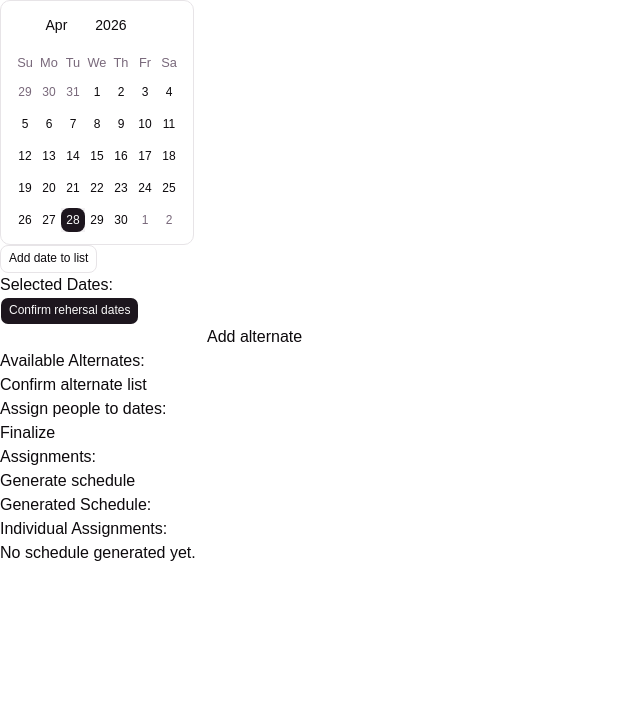
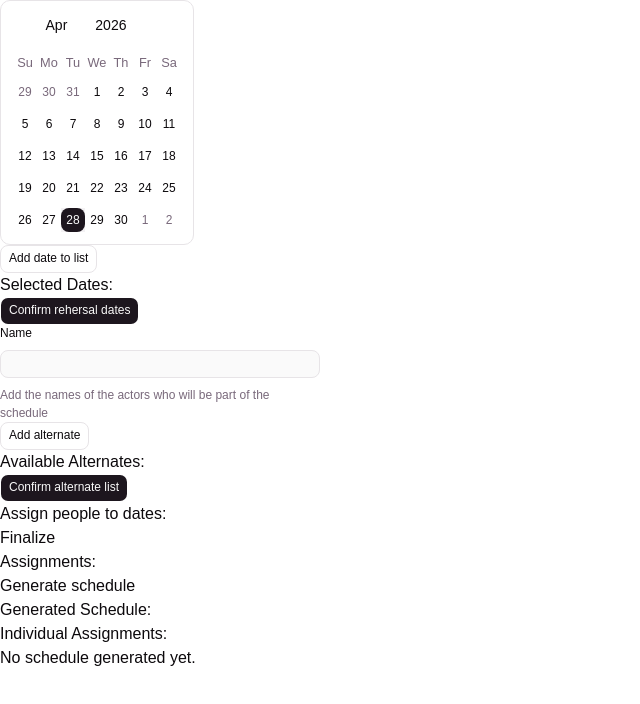
Before and after one commit to SolPistaqio/acting-scheldule, a React (Vite) app: page / in a window 1280 px wide. Shown: the top 704 px of the page, without its empty margins (0-640 px from the left). Built offline with nearby package versions, Linux system fonts and the light colour scheme; some icons are missing.

Commit message:
people pick ui

```diff
--- a/src/App.tsx
+++ b/src/App.tsx
@@ -28,7 +28,6 @@
     <div className="wrapper">
       <Calendar onFinalize={(dates) => setDates(dates)} />
       <PeoplePicker onFinalize={(people) => setPeople(people)} />
-
       <SlotAssigner people={people} dates={dates} onFinalize={setAssignments} />
       <AssignmentDisplay assignments={assignments} />
       <button onClick={() => handleGenerateSchedule()}>
--- a/src/components/PeoplePicker.tsx
+++ b/src/components/PeoplePicker.tsx
@@ -1,5 +1,15 @@
 import { useState } from "react";
 import PeopleDisplay from "./PeopleDisplay";
+
+import {
+  Field,
+  FieldDescription,
+  FieldGroup,
+  FieldLabel,
+  FieldSet,
+} from "@/components/ui/field"
+import { Input } from "@/components/ui/input"
+import { Button } from "./ui/button";
 
 const MAX_ALTERNATES = 3;
 
@@ -14,26 +24,49 @@
   return (
     <div>
       <div className="section">
-        <input
-          type="text"
-          value={currentAlternate}
-          onChange={(e) => setCurrentAlternate(e.target.value)}
-        />
-        <button
+        <FieldSet className="w-full max-w-xs">
+          <FieldGroup>
+            <Field>
+              <FieldLabel htmlFor="username">Name</FieldLabel>
+              <Input
+                id="username"
+                type="text"
+                value={currentAlternate}
+                onChange={(e) => setCurrentAlternate(e.target.value)}
+                onKeyDown={(e) => {
+                  if (e.key === "Enter") {
+                    e.preventDefault()
+                    if (currentAlternate.trim() === "") return
+                    if (alternates.length >= MAX_ALTERNATES) return
+                    if (alternates.includes(currentAlternate)) return
+                    setAlternates([...alternates, currentAlternate])
+                    setCurrentAlternate("")
+                  }
+                }}
+              />
+              <FieldDescription>
+                Add the names of the actors who will be part of the schedule
+              </FieldDescription>
+            </Field>
+          </FieldGroup>
+        </FieldSet>
+        <Button
+          variant="outline"
           onClick={() => {
-            if (currentAlternate.trim() === "") return;
-            if (alternates.length >= MAX_ALTERNATES) return;
-            if (alternates.includes(currentAlternate)) return;
-            setAlternates([...alternates, currentAlternate]);
-            setCurrentAlternate("");
-          }}>
+            if (currentAlternate.trim() === "") return
+            if (alternates.length >= MAX_ALTERNATES) return
+            if (alternates.includes(currentAlternate)) return
+            setAlternates([...alternates, currentAlternate])
+            setCurrentAlternate("")
+          }}
+        >
           Add alternate
-        </button>
+        </Button>
         <PeopleDisplay people={alternates} />
       </div>
-      <button onClick={() => onFinalize(alternates)}>
+      <Button onClick={() => onFinalize(alternates)}>
         Confirm alternate list
-      </button>
+      </Button>
     </div>
-  );
+  )
 }
--- /dev/null
+++ b/src/components/ui/field.tsx
@@ -0,0 +1,236 @@
+import { useMemo } from "react"
+import { cva, type VariantProps } from "class-variance-authority"
+
+import { cn } from "@/lib/utils"
+import { Label } from "@/components/ui/label"
+import { Separator } from "@/components/ui/separator"
+
+function FieldSet({ className, ...props }: React.ComponentProps<"fieldset">) {
+  return (
+    <fieldset
+      data-slot="field-set"
+      className={cn(
+        "flex flex-col gap-4 has-[>[data-slot=checkbox-group]]:gap-3 has-[>[data-slot=radio-group]]:gap-3",
+        className
+      )}
+      {...props}
+    />
+  )
+}
+
+function FieldLegend({
+  className,
+  variant = "legend",
+  ...props
+}: React.ComponentProps<"legend"> & { variant?: "legend" | "label" }) {
+  return (
+    <legend
+      data-slot="field-legend"
+      data-variant={variant}
+      className={cn(
+        "mb-2 font-medium data-[variant=label]:text-xs/relaxed data-[variant=legend]:text-sm",
+        className
+      )}
+      {...props}
+    />
+  )
+}
+
+function FieldGroup({ className, ...props }: React.ComponentProps<"div">) {
+  return (
+    <div
+      data-slot="field-group"
+      className={cn(
+        "group/field-group @container/field-group flex w-full flex-col gap-4 data-[slot=checkbox-group]:gap-3 *:data-[slot=field-group]:gap-4",
+        className
+      )}
+      {...props}
+    />
+  )
+}
+
+const fieldVariants = cva(
+  "group/field flex w-full gap-2 data-[invalid=true]:text-destructive",
+  {
+    variants: {
+      orientation: {
+        vertical: "flex-col *:w-full [&>.sr-only]:w-auto",
+        horizontal:
+          "flex-row items-center has-[>[data-slot=field-content]]:items-start *:data-[slot=field-label]:flex-auto has-[>[data-slot=field-content]]:[&>[role=checkbox],[role=radio]]:mt-px",
+        responsive:
+          "flex-col *:w-full @md/field-group:flex-row @md/field-group:items-center @md/field-group:*:w-auto @md/field-group:has-[>[data-slot=field-content]]:items-start @md/field-group:*:data-[slot=field-label]:flex-auto [&>.sr-only]:w-auto @md/field-group:has-[>[data-slot=field-content]]:[&>[role=checkbox],[role=radio]]:mt-px",
+      },
+    },
+    defaultVariants: {
+      orientation: "vertical",
+    },
+  }
+)
+
+function Field({
+  className,
+  orientation = "vertical",
+  ...props
+}: React.ComponentProps<"div"> & VariantProps<typeof fieldVariants>) {
+  return (
+    <div
+      role="group"
+      data-slot="field"
+      data-orientation={orientation}
+      className={cn(fieldVariants({ orientation }), className)}
+      {...props}
+    />
+  )
+}
+
+function FieldContent({ className, ...props }: React.ComponentProps<"div">) {
+  return (
+    <div
+      data-slot="field-content"
+      className={cn(
+        "group/field-content flex flex-1 flex-col gap-0.5 leading-snug",
+        className
+      )}
+      {...props}
+    />
+  )
+}
+
+function FieldLabel({
+  className,
+  ...props
+}: React.ComponentProps<typeof Label>) {
+  return (
+    <Label
+      data-slot="field-label"
+      className={cn(
+        "group/field-label peer/field-label flex w-fit gap-2 leading-snug group-data-[disabled=true]/field:opacity-50 has-data-checked:bg-primary/5 has-[>[data-slot=field]]:rounded-md has-[>[data-slot=field]]:border *:data-[slot=field]:p-2 dark:has-data-checked:bg-primary/10",
+        "has-[>[data-slot=field]]:w-full has-[>[data-slot=field]]:flex-col",
+        className
+      )}
+      {...props}
+    />
+  )
+}
+
+function FieldTitle({ className, ...props }: React.ComponentProps<"div">) {
+  return (
+    <div
+      data-slot="field-label"
+      className={cn(
+        "flex w-fit items-center gap-2 text-xs/relaxed font-medium group-data-[disabled=true]/field:opacity-50",
+        className
+      )}
+      {...props}
+    />
+  )
+}
+
+function FieldDescription({ className, ...props }: React.ComponentProps<"p">) {
+  return (
+    <p
+      data-slot="field-description"
+      className={cn(
+        "text-left text-xs/relaxed leading-normal font-normal text-muted-foreground group-has-data-horizontal/field:text-balance [[data-variant=legend]+&]:-mt-1.5",
+        "last:mt-0 nth-last-2:-mt-1",
+        "[&>a]:underline [&>a]:underline-offset-4 [&>a:hover]:text-primary",
+        className
+      )}
+      {...props}
+    />
+  )
+}
+
+function FieldSeparator({
+  children,
+  className,
+  ...props
+}: React.ComponentProps<"div"> & {
+  children?: React.ReactNode
+}) {
+  return (
+    <div
+      data-slot="field-separator"
+      data-content={!!children}
+      className={cn(
+        "relative -my-2 h-5 text-xs/relaxed group-data-[variant=outline]/field-group:-mb-2",
+        className
+      )}
+      {...props}
+    >
+      <Separator className="absolute inset-0 top-1/2" />
+      {children && (
+        <span
+          className="relative mx-auto block w-fit bg-background px-2 text-muted-foreground"
+          data-slot="field-separator-content"
+        >
+          {children}
+        </span>
+      )}
+    </div>
+  )
+}
+
+function FieldError({
+  className,
+  children,
+  errors,
+  ...props
+}: React.ComponentProps<"div"> & {
+  errors?: Array<{ message?: string } | undefined>
+}) {
+  const content = useMemo(() => {
+    if (children) {
+      return children
+    }
+
+    if (!errors?.length) {
+      return null
+    }
+
+    const uniqueErrors = [
+      ...new Map(errors.map((error) => [error?.message, error])).values(),
+    ]
+
+    if (uniqueErrors?.length == 1) {
+      return uniqueErrors[0]?.message
+    }
+
+    return (
+      <ul className="ml-4 flex list-disc flex-col gap-1">
+        {uniqueErrors.map(
+          (error, index) =>
+            error?.message && <li key={index}>{error.message}</li>
+        )}
+      </ul>
+    )
+  }, [children, errors])
+
+  if (!content) {
+    return null
+  }
+
+  return (
+    <div
+      role="alert"
+      data-slot="field-error"
+      className={cn("text-xs/relaxed font-normal text-destructive", className)}
+      {...props}
+    >
+      {content}
+    </div>
+  )
+}
+
+export {
+  Field,
+  FieldLabel,
+  FieldDescription,
+  FieldError,
+  FieldGroup,
+  FieldLegend,
+  FieldSeparator,
+  FieldSet,
+  FieldContent,
+  FieldTitle,
+}
--- /dev/null
+++ b/src/components/ui/input.tsx
@@ -0,0 +1,19 @@
+import * as React from "react"
+
+import { cn } from "@/lib/utils"
+
+function Input({ className, type, ...props }: React.ComponentProps<"input">) {
+  return (
+    <input
+      type={type}
+      data-slot="input"
+      className={cn(
+        "h-7 w-full min-w-0 rounded-md border border-input bg-input/20 px-2 py-0.5 text-sm transition-colors outline-none file:inline-flex file:h-6 file:border-0 file:bg-transparent file:text-xs/relaxed file:font-medium file:text-foreground placeholder:text-muted-foreground focus-visible:border-ring focus-visible:ring-2 focus-visible:ring-ring/30 disabled:pointer-events-none disabled:cursor-not-allowed disabled:opacity-50 aria-invalid:border-destructive aria-invalid:ring-2 aria-invalid:ring-destructive/20 md:text-xs/relaxed dark:bg-input/30 dark:aria-invalid:border-destructive/50 dark:aria-invalid:ring-destructive/40",
+        className
+      )}
+      {...props}
+    />
+  )
+}
+
+export { Input }
--- /dev/null
+++ b/src/components/ui/label.tsx
@@ -0,0 +1,22 @@
+import * as React from "react"
+import { Label as LabelPrimitive } from "radix-ui"
+
+import { cn } from "@/lib/utils"
+
+function Label({
+  className,
+  ...props
+}: React.ComponentProps<typeof LabelPrimitive.Root>) {
+  return (
+    <LabelPrimitive.Root
+      data-slot="label"
+      className={cn(
+        "flex items-center gap-2 text-xs/relaxed leading-none font-medium select-none group-data-[disabled=true]:pointer-events-none group-data-[disabled=true]:opacity-50 peer-disabled:cursor-not-allowed peer-disabled:opacity-50",
+        className
+      )}
+      {...props}
+    />
+  )
+}
+
+export { Label }
--- /dev/null
+++ b/src/components/ui/separator.tsx
@@ -0,0 +1,28 @@
+"use client"
+
+import * as React from "react"
+import { Separator as SeparatorPrimitive } from "radix-ui"
+
+import { cn } from "@/lib/utils"
+
+function Separator({
+  className,
+  orientation = "horizontal",
+  decorative = true,
+  ...props
+}: React.ComponentProps<typeof SeparatorPrimitive.Root>) {
+  return (
+    <SeparatorPrimitive.Root
+      data-slot="separator"
+      decorative={decorative}
+      orientation={orientation}
+      className={cn(
+        "shrink-0 bg-border data-horizontal:h-px data-horizontal:w-full data-vertical:w-px data-vertical:self-stretch",
+        className
+      )}
+      {...props}
+    />
+  )
+}
+
+export { Separator }
```
